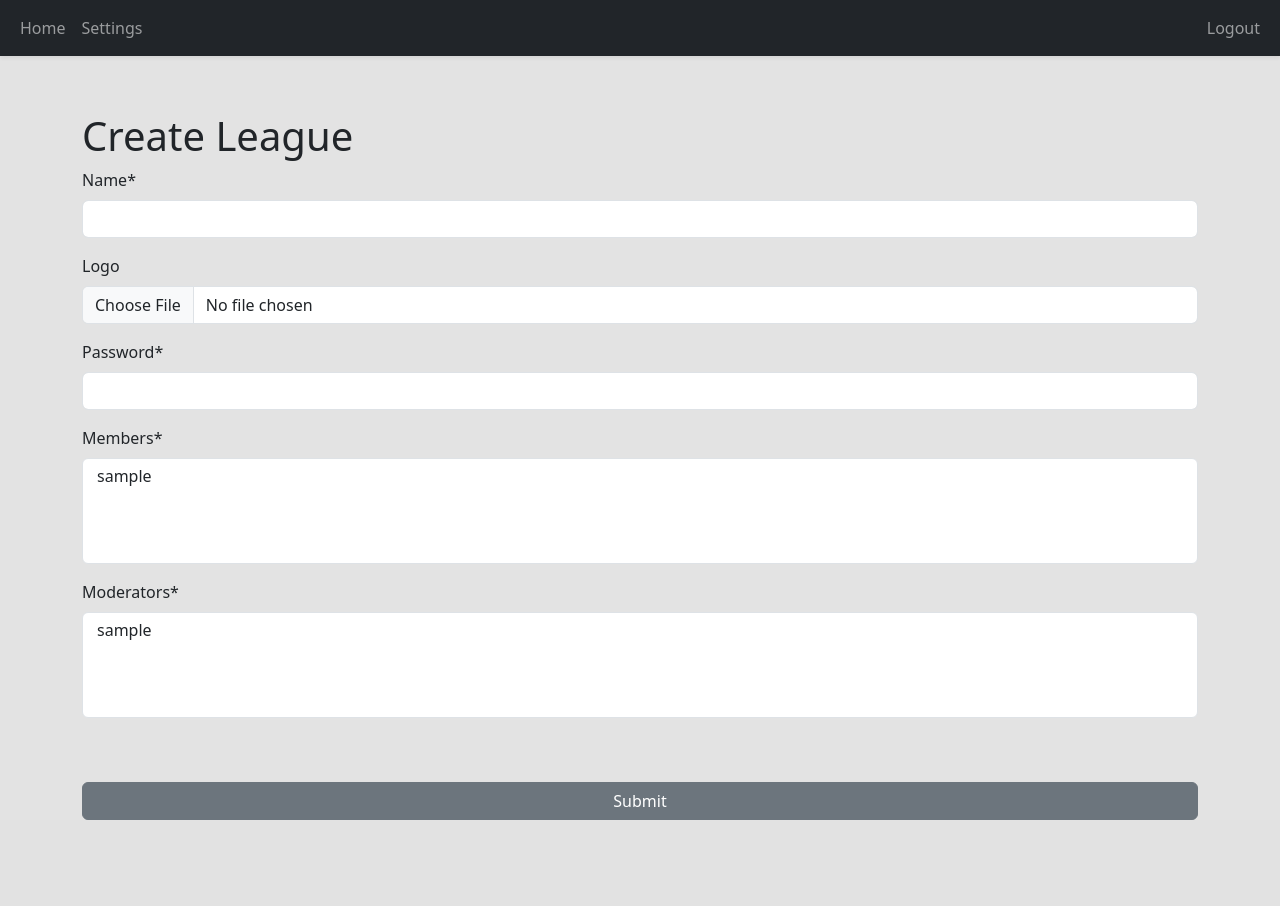
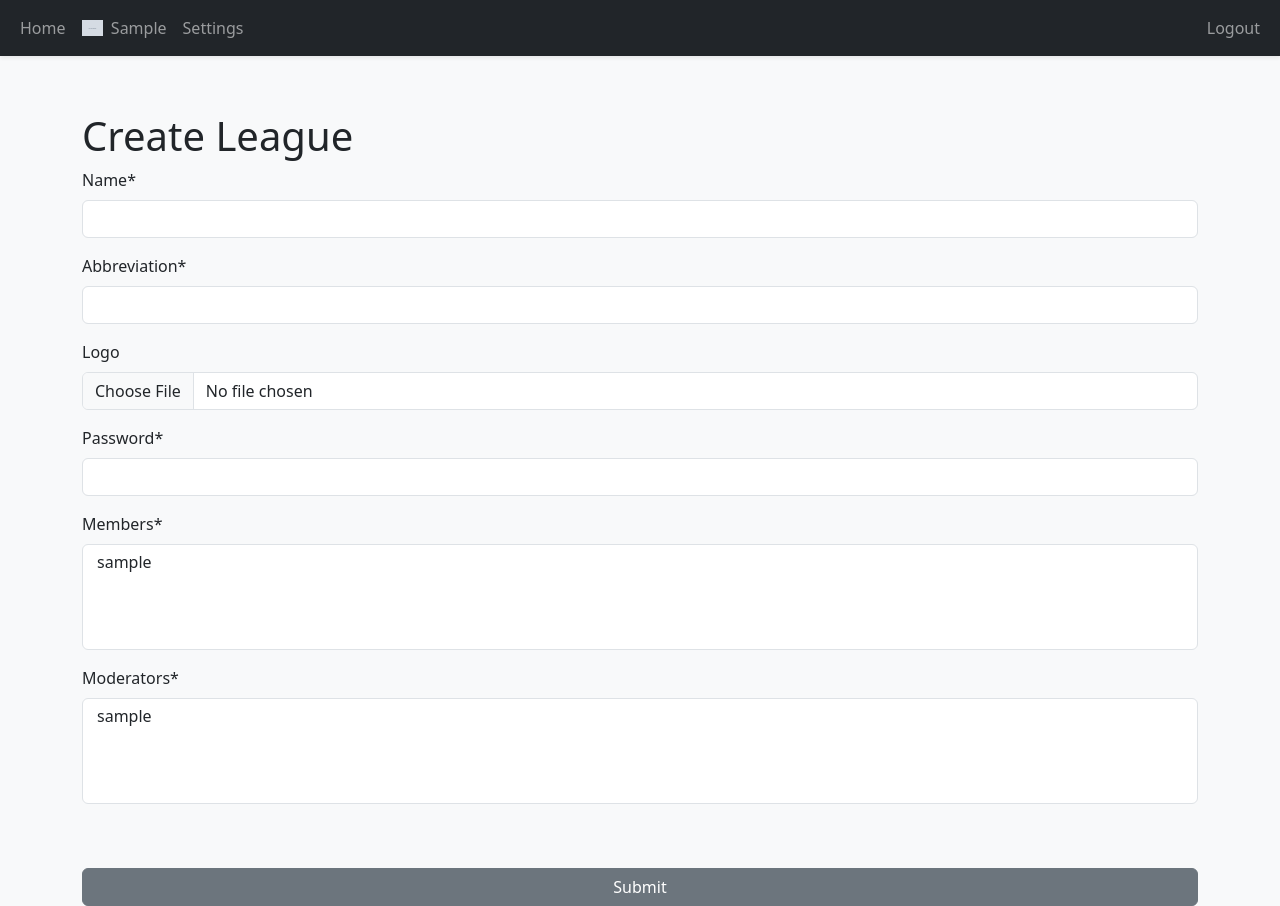
Before and after one commit to samuel-peter-chowdhury/PokemonDraftSite, a Django app: page /leagues/create/ in a window 1280 px wide. Before the commit the page ends 820 px from the top, so only its background shows below. Run offline with Django 5.2, Linux system fonts and the light colour scheme; a user stored in the database is signed in; tables that the repository leaves empty hold one stand-in row (values such as "Sample post"); grey boxes marked "Sample" are stand-in pictures; some libraries are stand-ins or nearby versions.

Commit message:
Create league homepage

```diff
--- a/core/leagues/forms.py
+++ b/core/leagues/forms.py
@@ -6,7 +6,7 @@ from users.models import CustomUser
 class LeagueCreationForm(forms.ModelForm):
     class Meta:
         model = League
-        fields = ['name', 'logo', 'password', 'members', 'moderators']
+        fields = ['name', 'abbreviation', 'logo', 'password', 'members', 'moderators']
         widgets = {
             'password': forms.PasswordInput(),
         }
--- a/core/leagues/models.py
+++ b/core/leagues/models.py
@@ -6,7 +6,8 @@ from users.models import CustomUser
 # Create your models here.
 class League(BaseModel):
     name = models.CharField(max_length=50)
-    logo = models.ImageField(default='default_profile_picture.jpg', blank=True)
+    abbreviation = models.CharField(max_length=4)
+    logo = models.ImageField(default='default_league_logo.png', blank=True)
     password = models.CharField(max_length=20)
     members = models.ManyToManyField(CustomUser, related_name='member_leagues')
     moderators = models.ManyToManyField(CustomUser, related_name='moderator_leagues')
--- a/core/leagues/urls.py
+++ b/core/leagues/urls.py
@@ -5,4 +5,5 @@ app_name = 'leagues'
 
 urlpatterns = [
     path('create/', views.create_view, name="create"),
+    path('<int:id>', views.league_view, name="league")
 ]
--- a/core/leagues/views.py
+++ b/core/leagues/views.py
@@ -2,6 +2,7 @@ from django.shortcuts import render, redirect
 from django.contrib.auth.decorators import user_passes_test
 
 from .forms import LeagueCreationForm
+from .models import League
 
 # Create your views here.
 @user_passes_test(lambda u: u.is_superuser)
@@ -14,3 +15,10 @@ def create_view(request):
     else:
         form = LeagueCreationForm()
     return render(request, "leagues/create.html", { "form": form })
+
+def league_view(request, id):
+    if request.user.has_league(id):
+        league = League.objects.get(id=id)
+        return render(request, "leagues/league.html", {'league': league})
+    else:
+        return redirect("/")
--- a/core/static/css/style.css
+++ b/core/static/css/style.css
@@ -2,6 +2,24 @@ nav {
     button.non-button {
         background-color: transparent;
         border: none;
+    }
+
+    .nav-link-logo {
+        display: flex;
+        flex-direction: row;
+        align-items: center;
+
+        &:hover {
+            img {
+                filter: brightness(125%);
+            }
+        }
+
+        img {
+            height: 1rem;
+            margin-right: 0.5rem;
+            transition: all 0.15s;
+        }
     }
 }
 
@@ -16,10 +34,6 @@ nav {
     width: 0;
     border-bottom-right-radius: 10px;
 
-    &:hover {
-        filter: brightness(125%);
-    }
-
     i {
         font-size: 1.5rem;
         padding: 1rem;
@@ -28,7 +42,7 @@ nav {
 }
 
 .parent-content-container {
-    background-color: #e3e3e3;
+    background-color: var(--bs-gray-100);
 }
 
 #wrapper {
--- a/core/templates/layout.html
+++ b/core/templates/layout.html
@@ -28,6 +28,11 @@
                     <li class="nav-item">
                         <a class="nav-link" href="/">Home</a>
                     </li>
+                    {% for league in user.member_leagues.all %}
+                        <li class="nav-item">
+                            <a class="nav-link nav-link-logo" href="{%  url 'leagues:league' id=league.id %}"><img src="{{ league.logo.url }}">{{ league.abbreviation }}</a>
+                        </li>
+                    {% endfor %}
                     <li class="nav-item">
                         <a class="nav-link" href="{% url 'users:settings' %}">Settings</a>
                     </li>
--- a/core/users/models.py
+++ b/core/users/models.py
@@ -10,3 +10,6 @@ class CustomUser(AbstractUser):
 
     def __str__(self):
         return self.username
+
+    def has_league(self, league_id):
+        return league_id in [league.id for league in self.member_leagues.all()] or league_id in [league.id for league in self.moderator_leagues.all()]
```
Also changed, not shown: core/leagues/templates/leagues/league.html (added, +28 -0 lines), core/users/templates/users/settings.html (+0 -19 lines), core/leagues/migrations/0002_league_abbreviation.py (added).
